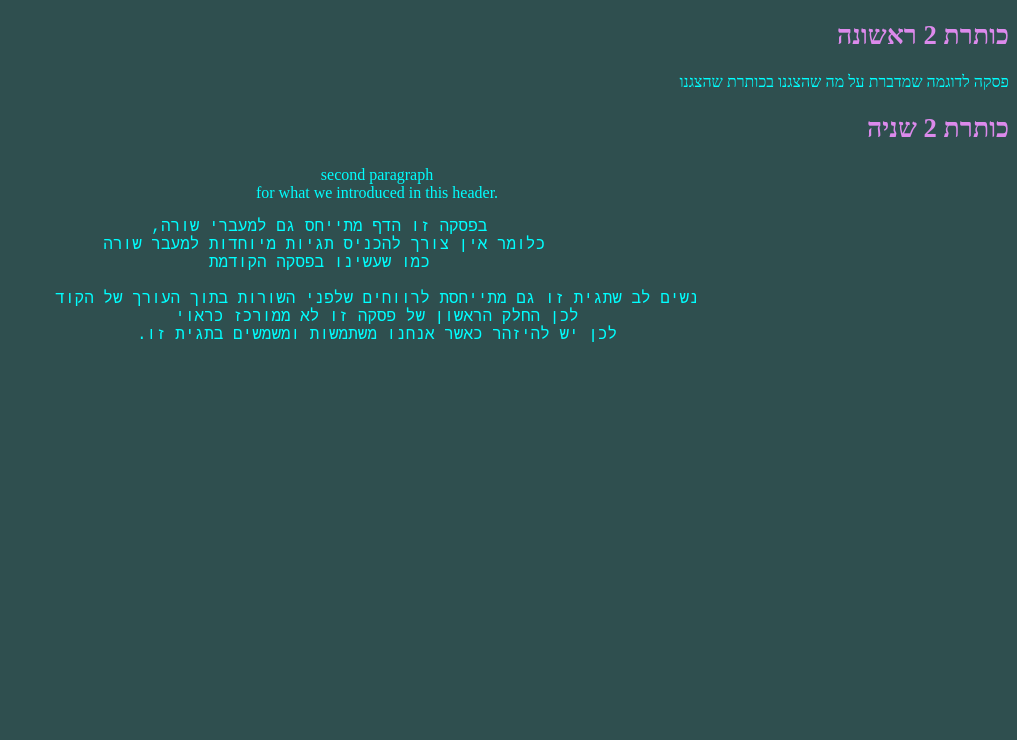
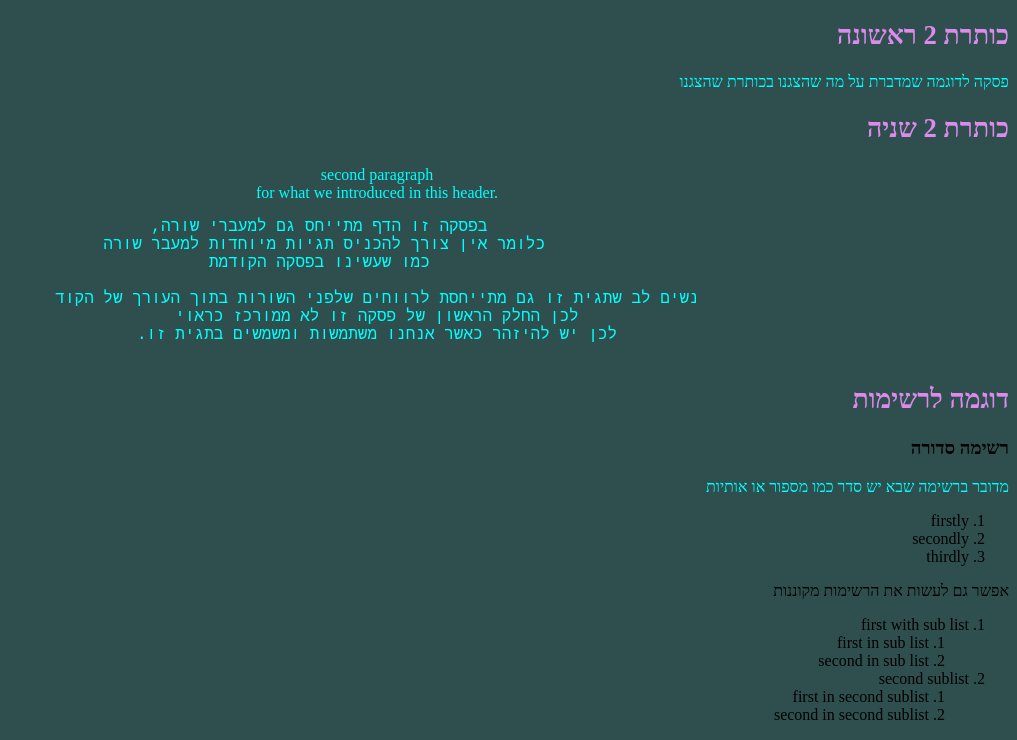
Before and after one commit to avatarshmolik/yormama, a plain HTML site: page index.html in a window 1280 px wide. Shown: the part 61-801 px from the top of the page, without its empty margins (263-1280 px from the left). Drawn offline with Linux system fonts and the light colour scheme.

Commit message:
עדכון לדף עם דוגמה לרשימות סדורות

```diff
--- a/index.html
+++ b/index.html
@@ -48,5 +48,28 @@
 לכן החלק הראשון של פסקה זו לא ממורכז כראוי
 לכן יש להיזהר כאשר אנחנו משתמשות ומשמשים בתגית זו.
         </pre>
+        <h2>דוגמה לרשימות</h2>
+        <h3>רשימה סדורה</h3>
+        <p>
+            מדובר ברשימה שבא יש סדר כמו מספור או אותיות<br />
+            <ol>
+                <li>firstly</li>
+                <li>secondly</li>
+                <li>thirdly</li>
+            </ol>
+            אפשר גם לעשות את הרשימות מקוננות
+            <ol>
+                <li>first with sub list</li>
+                <ol>
+                    <li>first in sub list</li>
+                    <li>second in sub list</li>
+                </ol>
+                <li>second sublist</li>
+                <ol>
+                    <li>first in second sublist</li>
+                    <li>second in second sublist</li>
+                </ol>
+            </ol>
+        </p>
     </body>
 </html>
```
